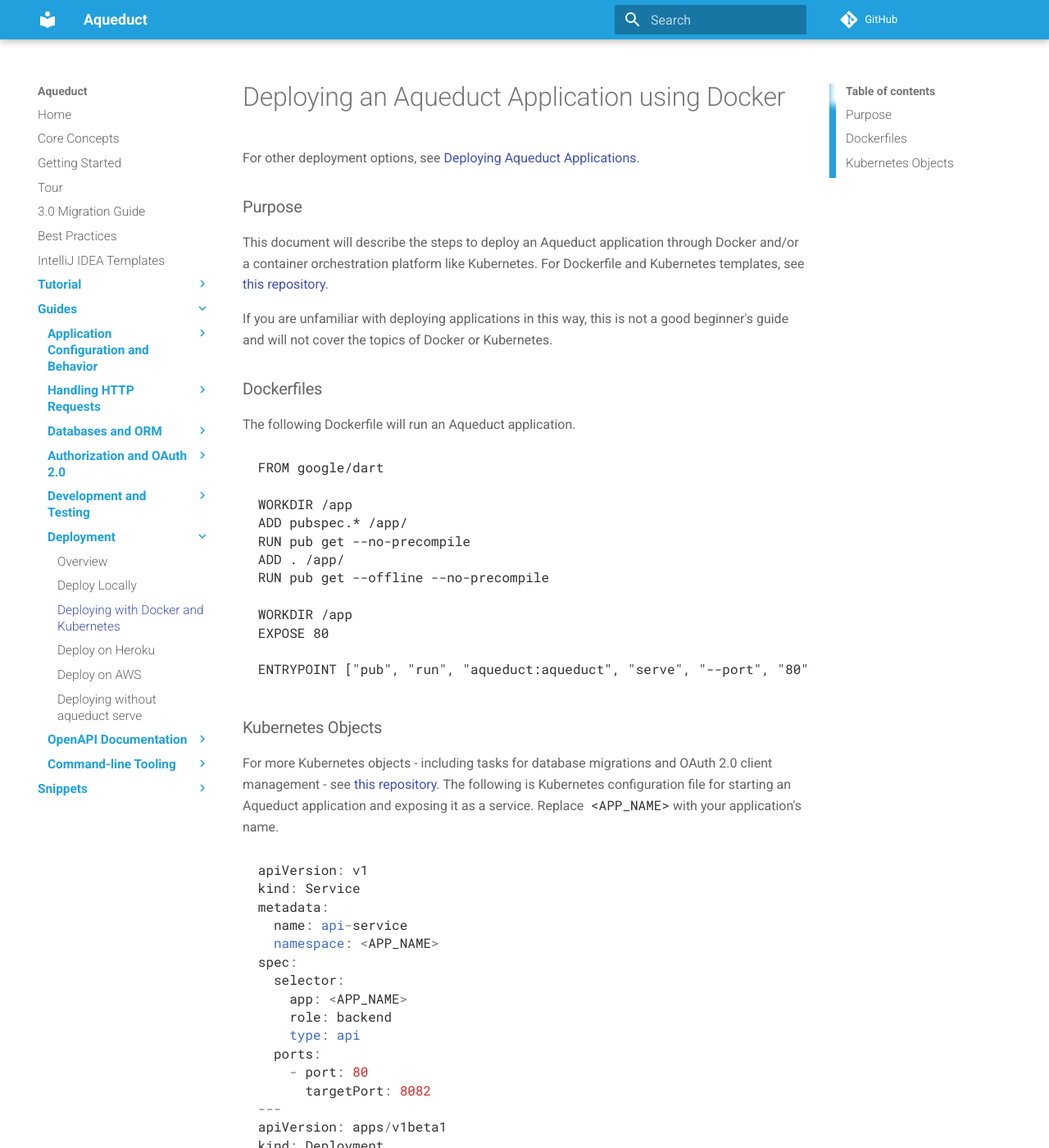
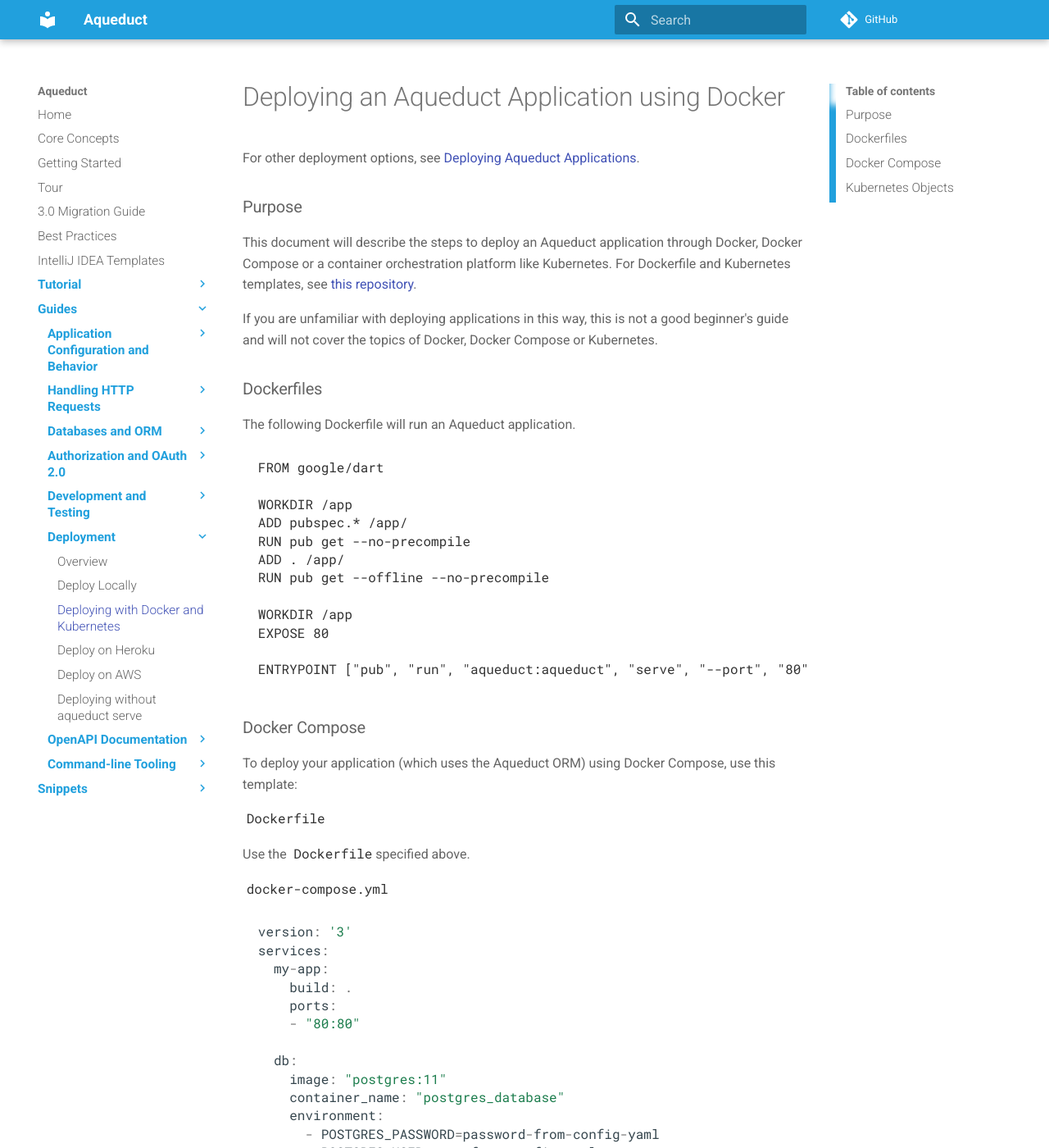
Before and after one commit to stablekernel/aqueduct, an MkDocs documentation site: the page built from source/docs/deploy/deploy_docker.md, in a window 1280 px wide and 1400 px high. Shown: the whole window at 82% size. Built offline with MkDocs 1.6.1 and Material for MkDocs 9.7.7, drawn with Linux system fonts in a browser that asks for light colours; comment, search, counter and statistics services are not loaded; old or Windows-style settings are respelled for this version of MkDocs; some of the changed text lies outside the part shown.

Commit message:
Docker Compose Template (#728)
* Edited deployment docs with template for docker compose

* Removed redundant Dockerfile in docker compose section

````diff
--- a/source/docs/deploy/deploy_docker.md
+++ b/source/docs/deploy/deploy_docker.md
@@ -4,9 +4,9 @@
 
 ### Purpose
 
-This document will describe the steps to deploy an Aqueduct application through Docker and/or a container orchestration platform like Kubernetes. For Dockerfile and Kubernetes templates, see [this repository](https://github.com/stablekernel/kubernetes).
+This document will describe the steps to deploy an Aqueduct application through Docker, Docker Compose or a container orchestration platform like Kubernetes. For Dockerfile and Kubernetes templates, see [this repository](https://github.com/stablekernel/kubernetes).
 
-If you are unfamiliar with deploying applications in this way, this is not a good beginner's guide and will not cover the topics of Docker or Kubernetes.
+If you are unfamiliar with deploying applications in this way, this is not a good beginner's guide and will not cover the topics of Docker, Docker Compose or Kubernetes.
 
 ### Dockerfiles
 
@@ -26,6 +26,46 @@
 
 ENTRYPOINT ["pub", "run", "aqueduct:aqueduct", "serve", "--port", "80"]
 ```
+
+### Docker Compose
+
+To deploy your application (which uses the Aqueduct ORM) using Docker Compose, use this template:
+
+`Dockerfile`
+
+Use the `Dockerfile` specified above.
+
+`docker-compose.yml`
+
+```
+version: '3'
+services:
+  my-app:
+    build: .
+    ports:
+    - "80:80"
+
+  db:
+    image: "postgres:11"
+    container_name: "postgres_database"
+    environment:
+      - POSTGRES_PASSWORD=password-from-config-yaml
+      - POSTGRES_USER=user-from-config-yaml
+      - POSTGRES_DB=db-from-config-yaml
+    ports:
+      - "65432:port-from-config-yaml" # If you want to expose the db from the container
+    volumes:
+      - db_data:/var/lib/postgresql/data
+
+volumes:
+  db_data: {}
+
+```
+
+Once the service is up (using `docker-compose up -d`), you can run your database migrations using
+
+`aqueduct db upgrade --connect postgres://user-from-config-yaml:password-from-config-yaml@hostname:65432/db-from-config-yaml`
+
 
 ### Kubernetes Objects
 
````
Also changed, not shown: source/docs/deploy/index.md (+1 -1 lines).
